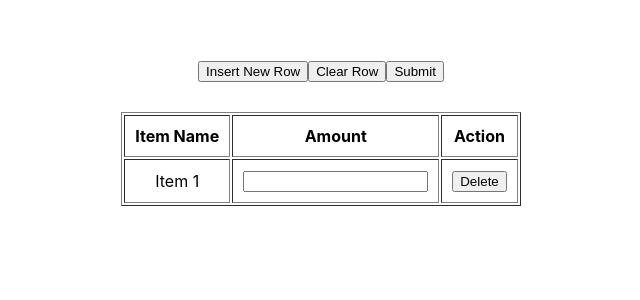
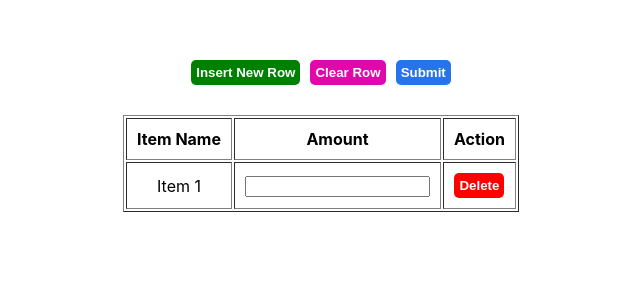
Before and after one commit to hrz07/task, a React (Create React App) app: page / in a window 1280 px wide. Both pictures are taken after a click on the button "Insert New Row". Shown: the top 300 px of the page, without its empty margins (319-959 px from the left). Built offline with nearby package versions, Linux system fonts and the light colour scheme.

Commit message:
button designed

```diff
--- a/src/components/Table/Table.css
+++ b/src/components/Table/Table.css
@@ -12,3 +12,52 @@
 /* .tableContainer{
     align-items: center;
 } */
+.dltBtn{
+    background:red;
+    color: white;
+    border: none;
+    border-radius: 5px;
+    padding: 5px;
+    font-weight: 800;
+    cursor: pointer;
+}
+.newRowBtn{
+    background:green;
+    color: white;
+    margin-right: 10px;
+    border: none;
+    border-radius: 5px;
+    padding: 5px;
+    font-weight: 800;
+    cursor: pointer;
+}
+
+.clrBtn1{
+    background:rgb(47, 11, 38);
+    color: white;
+    margin-right: 10px;
+    border: none;
+    border-radius: 5px;
+    padding: 5px;
+    font-weight: 800;
+    cursor: no-drop;
+}
+.clrBtn{
+    background:rgb(225, 8, 171);
+    color: white;
+    margin-right: 10px;
+    border: none;
+    border-radius: 5px;
+    padding: 5px;
+    font-weight: 800;
+    cursor: pointer;
+}
+.submitBtn{
+    background:rgb(39, 115, 236);
+    color: white;
+    border: none;
+    border-radius: 5px;
+    padding: 5px;
+    font-weight: 800;
+    cursor: pointer;
+}
--- a/src/components/Table/Table.js
+++ b/src/components/Table/Table.js
@@ -43,9 +43,9 @@ const Table = () => {
     return (
         <div className="container">
             <div className='btnBox'>
-                <button onClick={createRow}>Insert New Row</button>
-                <button onClick={handleClear}>Clear Row</button>
-               {item.length > 0 && <button onClick={submitHandler}>Submit</button>}
+                <button className='newRowBtn' onClick={createRow}>Insert New Row</button>
+                <button className={item.length<1 ? 'clrBtn1' :'clrBtn'} onClick={handleClear}>Clear Row</button>
+               {item.length > 0 && <button className='submitBtn' onClick={submitHandler}>Submit</button>}
             </div>
             <div className="tableContainer">
                 <table border={1} cellPadding={10}>
@@ -70,7 +70,7 @@ const Table = () => {
                                     }
                                 </td>
                                 <td>
-                                    <button onClick={() => handleDelete(item.id)}>Delete</button>
+                                    <button className='dltBtn' onClick={() => handleDelete(item.id)}>Delete</button>
                                 </td>
                             </tr>
                         })
```
